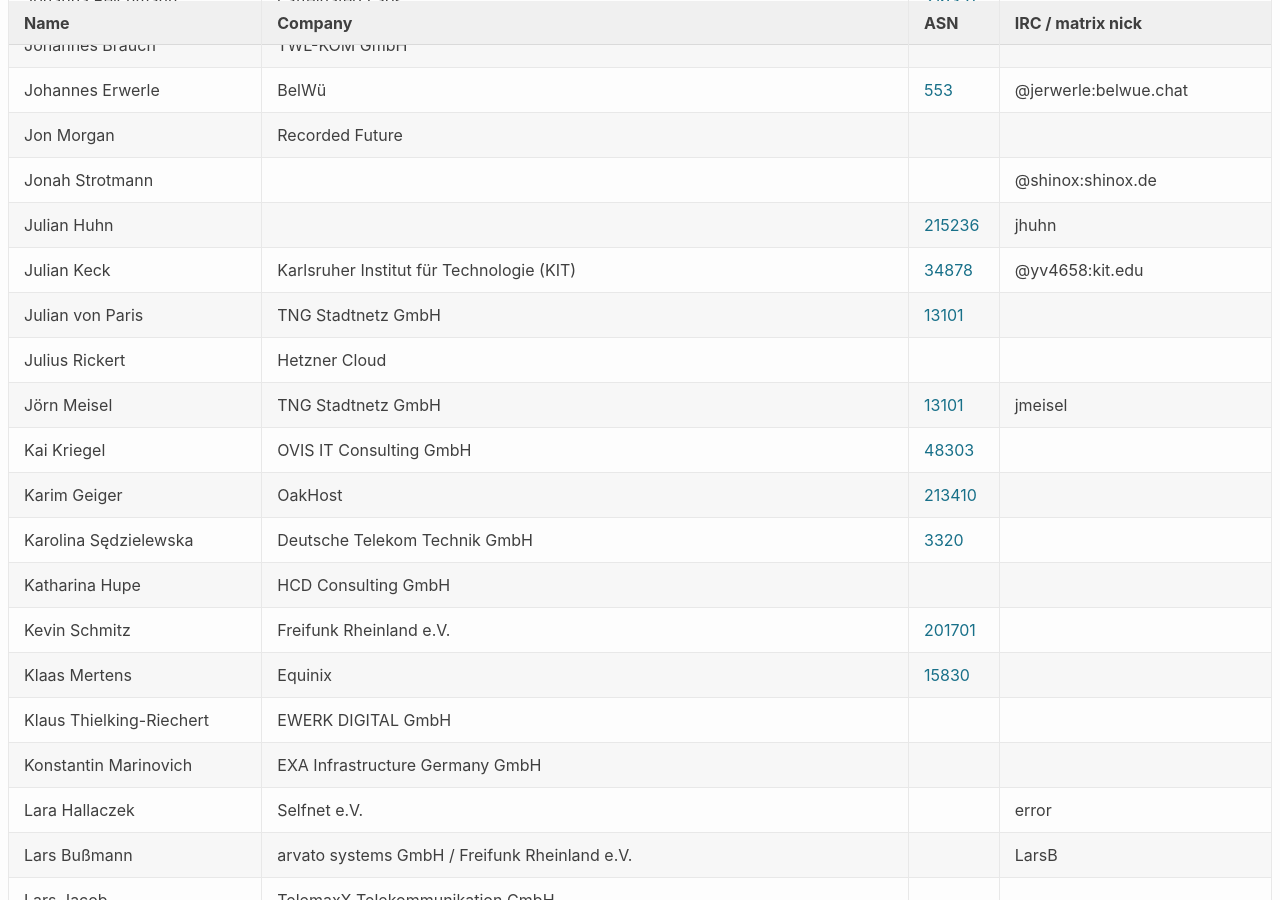
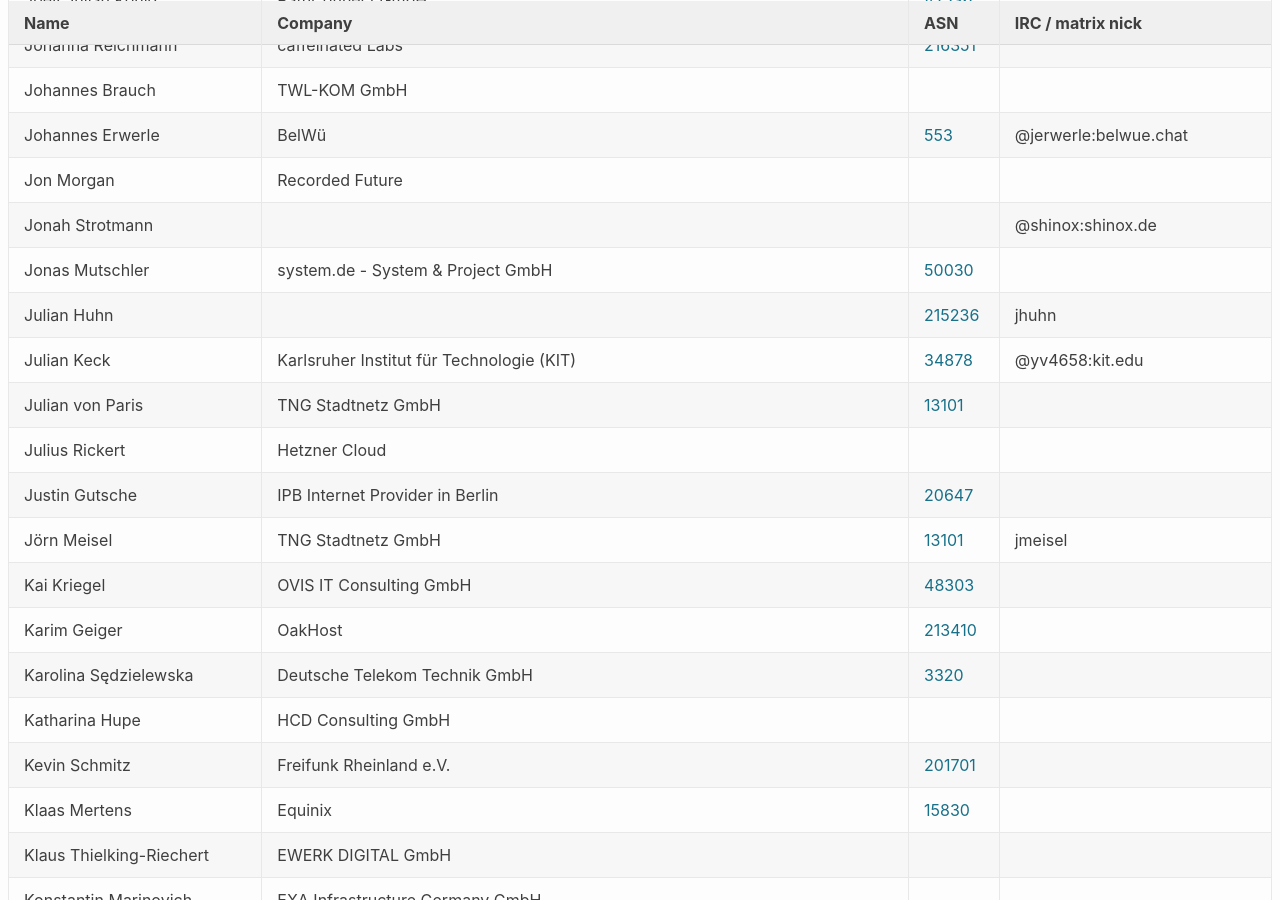
Before and after one commit to denog/pretix-attendeelist, a Jekyll site: the page built from denog17/index.markdown, in a window 1280 px wide and 900 px high, scrolled down 4519 px. Built offline with Jekyll 4.4.1, drawn with Linux system fonts in a browser that asks for light colours; some of the changed text lies outside the part shown.

Commit message:
Latest data: Thu Jul  3 14:49:51 UTC 2025

```diff
--- a/_data/attendees_denog17_online.json
+++ b/_data/attendees_denog17_online.json
@@ -72,6 +72,12 @@
     "asn": null
   },
   {
+    "name": "Melanie Knauer",
+    "company": "IPB Internet Provider in Berlin",
+    "irc": null,
+    "asn": "20647"
+  },
+  {
     "name": "Moritz Wörmann",
     "company": null,
     "irc": null,
--- a/_data/attendees_denog17_onsite.json
+++ b/_data/attendees_denog17_onsite.json
@@ -154,6 +154,12 @@
     "company": "Baader Bank AG",
     "irc": null,
     "asn": null
+  },
+  {
+    "name": "Birgit Schönborn",
+    "company": "IPB Internet Provider in Berlin",
+    "irc": null,
+    "asn": "20647"
   },
   {
     "name": "Björn Erichsen",
@@ -600,6 +606,12 @@
     "asn": null
   },
   {
+    "name": "Jonas Mutschler",
+    "company": "system.de - System & Project GmbH",
+    "irc": null,
+    "asn": "50030"
+  },
+  {
     "name": "Jon Morgan",
     "company": "Recorded Future",
     "irc": null,
@@ -634,6 +646,12 @@
     "company": "Hetzner Cloud",
     "irc": null,
     "asn": null
+  },
+  {
+    "name": "Justin Gutsche",
+    "company": "IPB Internet Provider in Berlin",
+    "irc": null,
+    "asn": "20647"
   },
   {
     "name": "Kai Kriegel",
@@ -1320,6 +1338,18 @@
     "asn": "21263"
   },
   {
+    "name": "Tobias Just",
+    "company": "IPB Internet Provider in Berlin",
+    "irc": null,
+    "asn": "20647"
+  },
+  {
+    "name": "Tom Merlin Eichhorn",
+    "company": "DE-CIX",
+    "irc": "MrTux",
+    "asn": "6695"
+  },
+  {
     "name": "Ulf Kieber",
     "company": "xoo networks consulting",
     "irc": "kieber",
@@ -1380,6 +1410,12 @@
     "asn": "21263"
   },
   {
+    "name": "Wolfgang Tremmel",
+    "company": "DE-CIX",
+    "irc": "Garf",
+    "asn": "196610"
+  },
+  {
     "name": "Yannik Eichel",
     "company": "NetDev UG",
     "irc": null,
```
